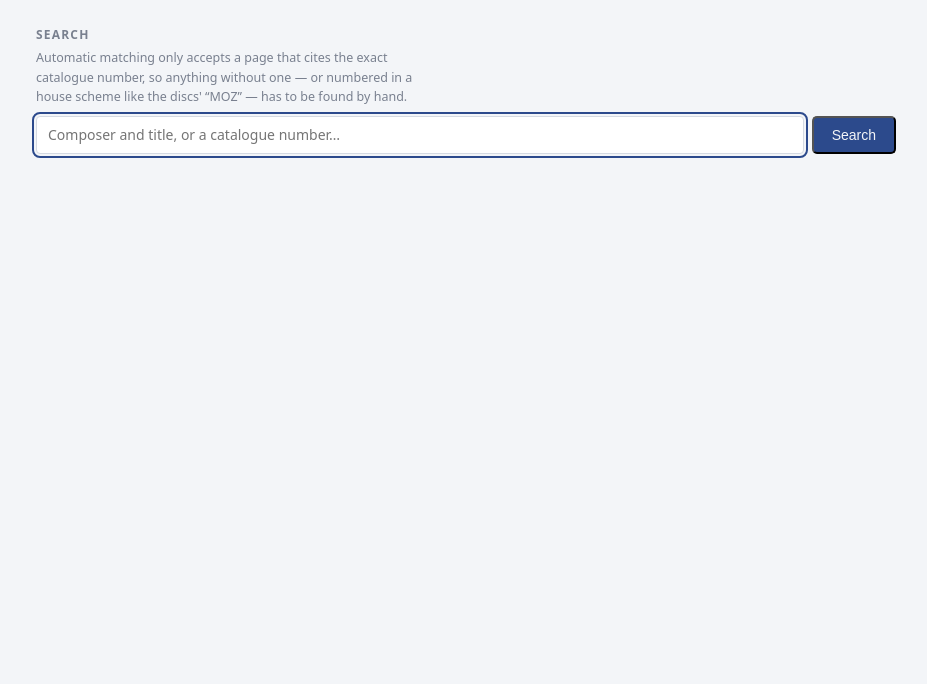
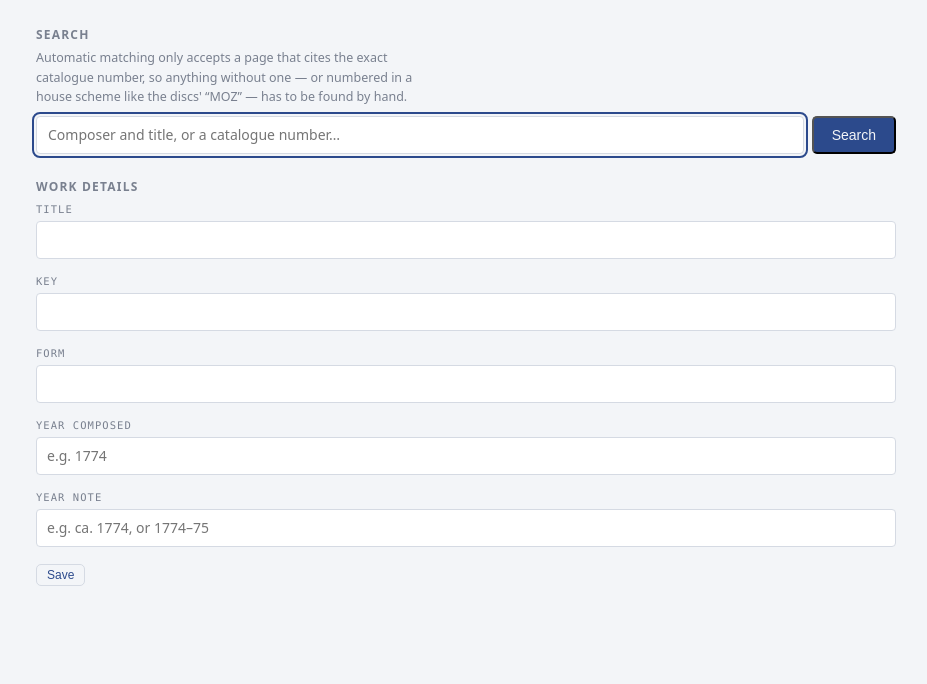
Before and after one commit to stanstrup/sheetmusicshelf, a FastAPI app: template src/sms/templates/work.html in a window 1280 px wide. Shown: the part 211-895 px from the top of the page, without its empty margins (174-1101 px from the left). Before the commit the page ends 369 px from the top, so only its background shows below. Run offline with FastAPI, Linux system fonts and the light colour scheme; the template is opened without the code that fills it, so the values that code supplies are empty; parts of the project's set-up code (start-up, migrations or seed data) failed here and were passed over.

Commit message:
feat: edit work metadata (title, key, form, year) from the web UI
Adds a POST /work/{id}/edit route and a "Work details" edit form on the
work page for title, key, form, year, and year_note. Previously these
were populated only by IMSLP enrichment with no way to correct them by
hand.

Also removes the hardcoded "from IMSLP" label on the piece detail page;
the label now only appears when the work actually has an IMSLP link.

Co-Authored-By: Claude Sonnet 4.6 <noreply@anthropic.com>
Claude-Session: https://claude.ai/code/session_014f5UJ477Fjc4QpkQ87pN2u

```diff
--- a/src/sms/templates/piece.html
+++ b/src/sms/templates/piece.html
@@ -39,7 +39,7 @@
       {% if work and work.year %}
         <dt>Composed</dt>
         <dd>{{ work.year_note or work.year }}
-          <span class="muted">&mdash; from IMSLP</span></dd>
+          {% if work.imslp_url %}<span class="muted">&mdash; from IMSLP</span>{% endif %}</dd>
       {% endif %}
       <dt>Pages</dt>
       <dd>
--- a/src/sms/templates/work.html
+++ b/src/sms/templates/work.html
@@ -140,6 +140,35 @@
     {% endif %}
   </section>
 
+  <section class="canonical">
+    <h2>Work details</h2>
+    <form method="post" action="/work/{{ work.id }}/edit" class="work-edit-form">
+      <div class="field">
+        <label for="we_title">Title</label>
+        <input id="we_title" name="title" value="{{ work.title or '' }}" autocomplete="off">
+      </div>
+      <div class="field">
+        <label for="we_key">Key</label>
+        <input id="we_key" name="music_key" value="{{ work.music_key or '' }}" autocomplete="off">
+      </div>
+      <div class="field">
+        <label for="we_form">Form</label>
+        <input id="we_form" name="form" value="{{ work.form or '' }}" autocomplete="off">
+      </div>
+      <div class="field">
+        <label for="we_year">Year composed</label>
+        <input id="we_year" name="year" value="{{ work.year or '' }}" autocomplete="off"
+               placeholder="e.g. 1774">
+      </div>
+      <div class="field">
+        <label for="we_year_note">Year note</label>
+        <input id="we_year_note" name="year_note" value="{{ work.year_note or '' }}" autocomplete="off"
+               placeholder="e.g. ca. 1774, or 1774–75">
+      </div>
+      <p><button class="button ghost small" type="submit">Save</button></p>
+    </form>
+  </section>
+
   {% if pieces %}
     {# A work whose movements sit in separate files is not the same thing as
        a work held in several editions, and calling both "copies" hides which
--- a/src/sms/web.py
+++ b/src/sms/web.py
@@ -745,6 +745,47 @@ def work_detail(
     )
 
 
+@router.post("/work/{work_id}/edit")
+async def work_edit(
+    work_id: int,
+    request: Request,
+    session: Session = Depends(get_session),
+) -> RedirectResponse:
+    """Update a work's own metadata fields (title, key, form, year)."""
+    _viewer(request, session)
+    work = session.get(Work, work_id)
+    if work is None:
+        raise HTTPException(status.HTTP_404_NOT_FOUND, "no such work")
+
+    form = await request.form()
+
+    title = (form.get("title") or "").strip()
+    if title:
+        work.title = title
+
+    music_key = (form.get("music_key") or "").strip() or None
+    work.music_key = music_key
+
+    work_form = (form.get("form") or "").strip() or None
+    work.form = work_form
+
+    year_raw = (form.get("year") or "").strip()
+    if year_raw.lstrip("-").isdigit():
+        work.year = int(year_raw)
+        work.year_note = year_raw
+    elif not year_raw:
+        work.year = None
+        work.year_note = None
+    # else: leave as-is (invalid input)
+
+    year_note = (form.get("year_note") or "").strip() or None
+    if year_note:
+        work.year_note = year_note
+
+    commit_now(session)
+    return RedirectResponse(f"/work/{work.id}", status_code=status.HTTP_303_SEE_OTHER)
+
+
 @router.post("/work/{work_id}/link")
 async def work_link(
     work_id: int,
```
